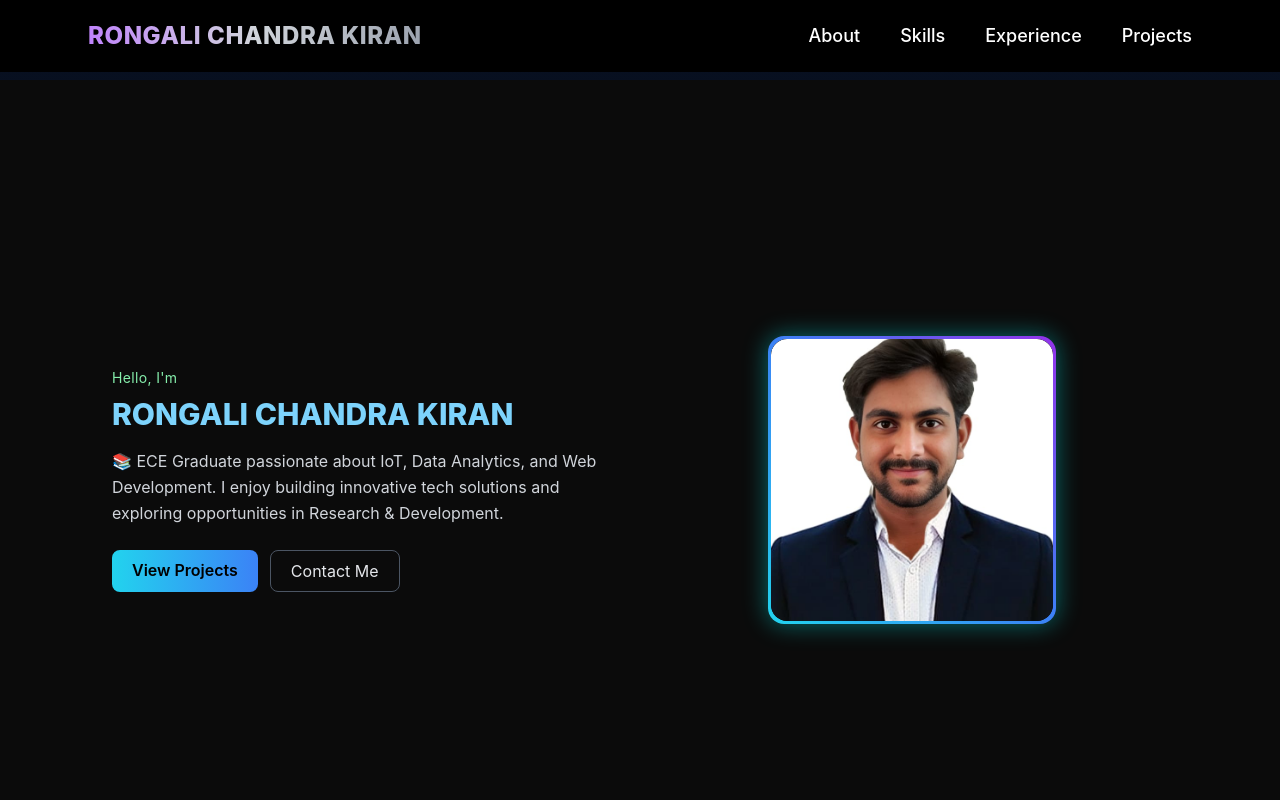
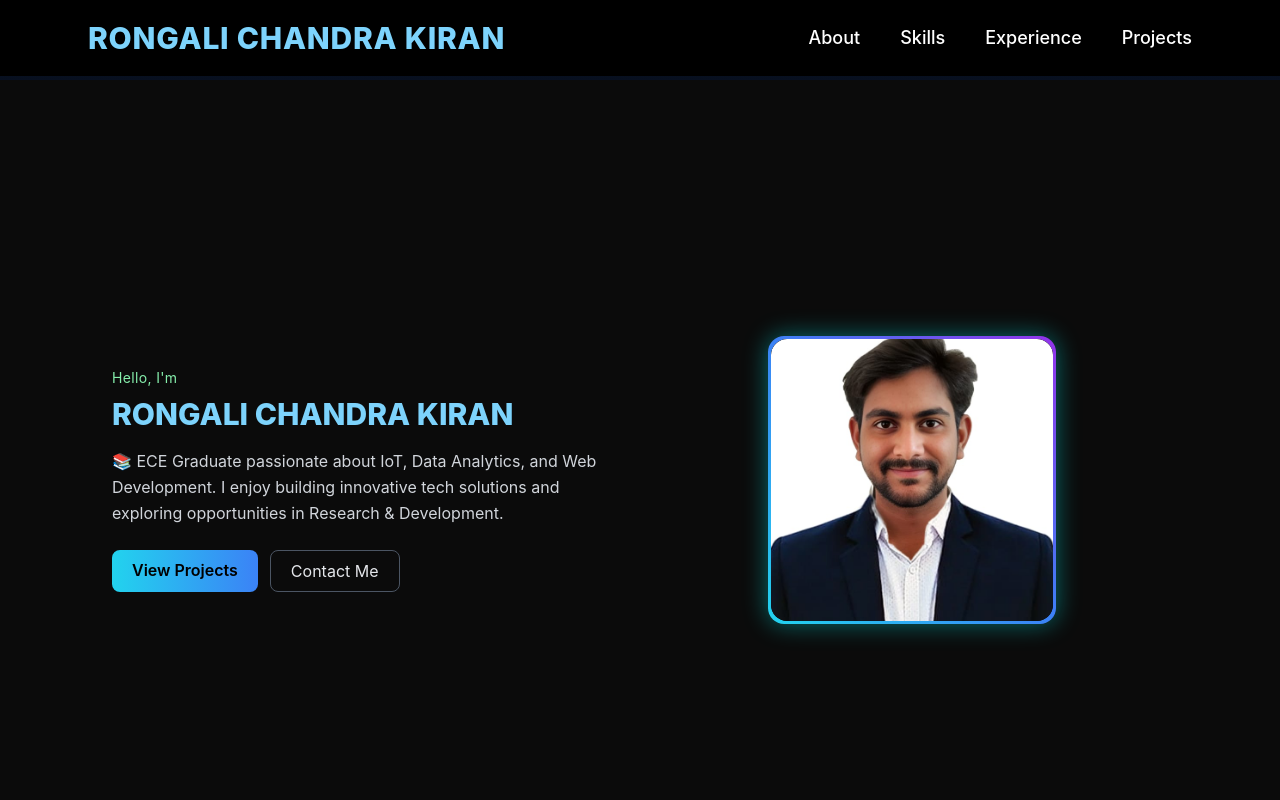
Before and after one commit to Chandu197022/portfolio, a React (Vite) app: page / in a window 1280 px wide. Shown: the top 800 px of the page. Built offline with nearby package versions, Linux system fonts and the light colour scheme.

Commit message:
Update Navbar.jsx

```diff
--- a/src/components/Navbar.jsx
+++ b/src/components/Navbar.jsx
@@ -1,5 +1,4 @@
 import React from 'react'
-import { Link } from 'react-router-dom'
 import { FaBars } from 'react-icons/fa'
 
 const navLinks = [
@@ -13,10 +12,13 @@ export default function Navbar() {
   return (
     <header className="fixed w-full z-40 top-0 bg-black">
       <div className="max-w-6xl mx-auto px-6 py-5 flex items-center justify-between">
-        {/* Your name in gradient */}
-        <Link to="/" className="text-2xl font-extrabold tracking-wide bg-gradient-to-r from-purple-400 via-gray-300 to-gray-400 bg-clip-text text-transparent uppercase">
+        {/* Name, not a link, light blue */}
+        <span
+          className="text-3xl font-extrabold tracking-wide uppercase"
+          style={{ color: "#7dd3fc" }}
+        >
           RONGALI CHANDRA KIRAN
-        </Link>
+        </span>
         {/* Desktop Navigation */}
         <nav className="hidden md:flex gap-10 text-white text-lg font-medium">
           {navLinks.map((link) =>
@@ -29,13 +31,7 @@ export default function Navbar() {
                 {link.name}
               </a>
             ) : (
-              <Link
-                key={link.name}
-                to={link.href}
-                className="hover:text-yellow-400 transition"
-              >
-                {link.name}
-              </Link>
+              <span key={link.name}>{link.name}</span>
             )
           )}
         </nav>
```
